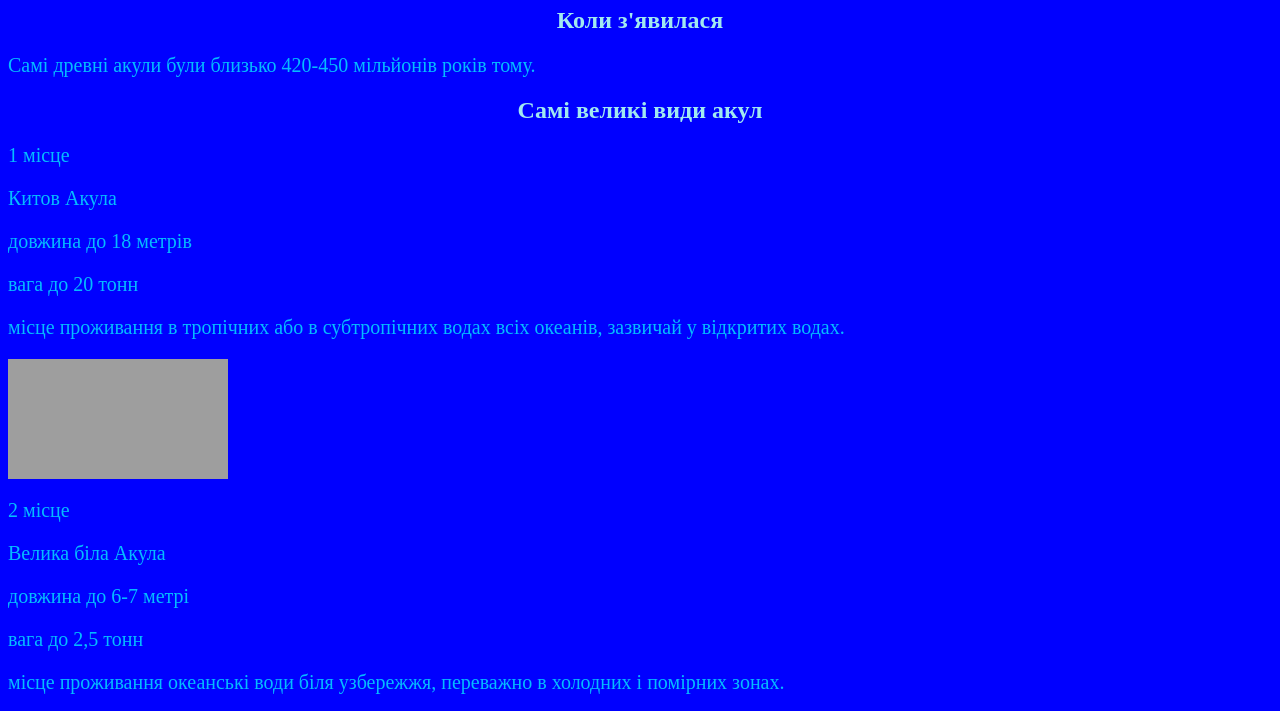
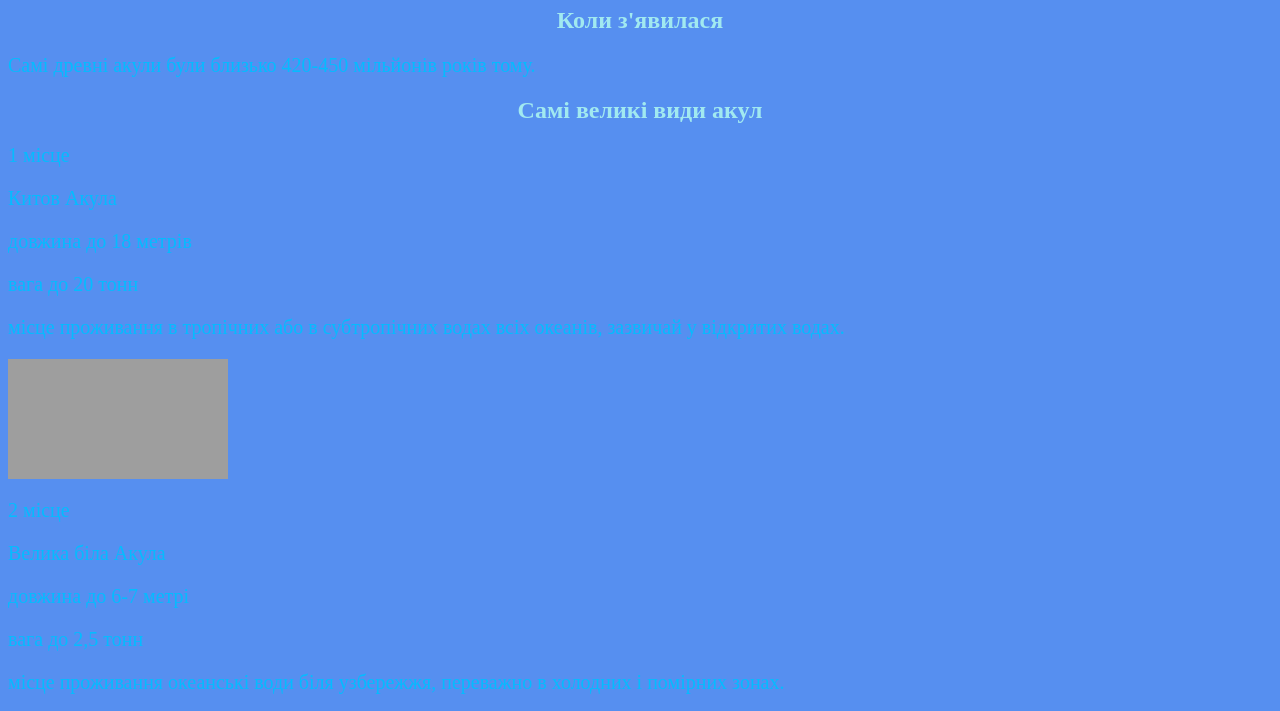
Before and after one commit to Alexandr-Angelov/Shark, a plain HTML site: page index.html in a window 1280 px wide. Shown: the part 147-858 px from the top of the page. Drawn offline with Linux system fonts and the light colour scheme; grey boxes are pictures that could not be loaded.

Commit message:
Update style.css

```diff
--- a/style.css
+++ b/style.css
@@ -7,7 +7,7 @@ h2 {
     text-align:center;
 }
 body {
-    background-color:blue;
+    background-color:#568ff0;
 }
 p {
     color:#04bcff;
```
